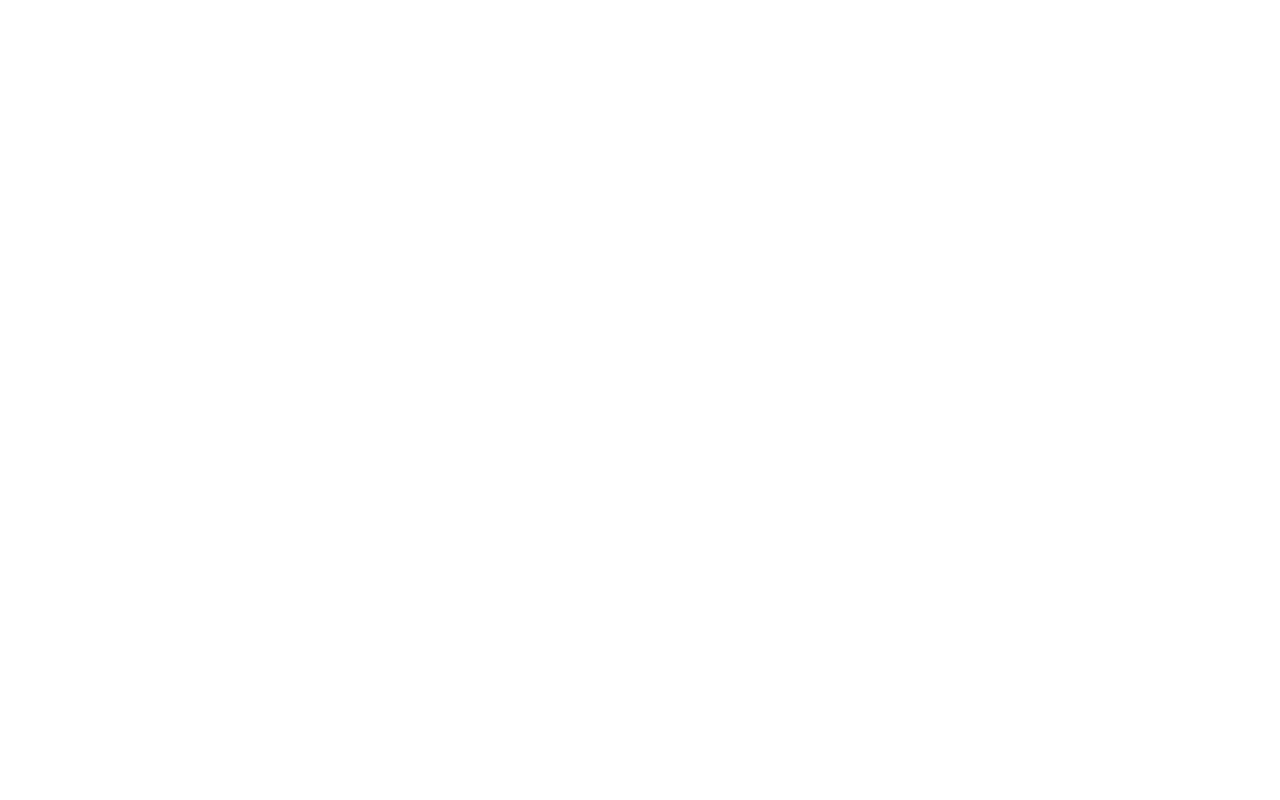
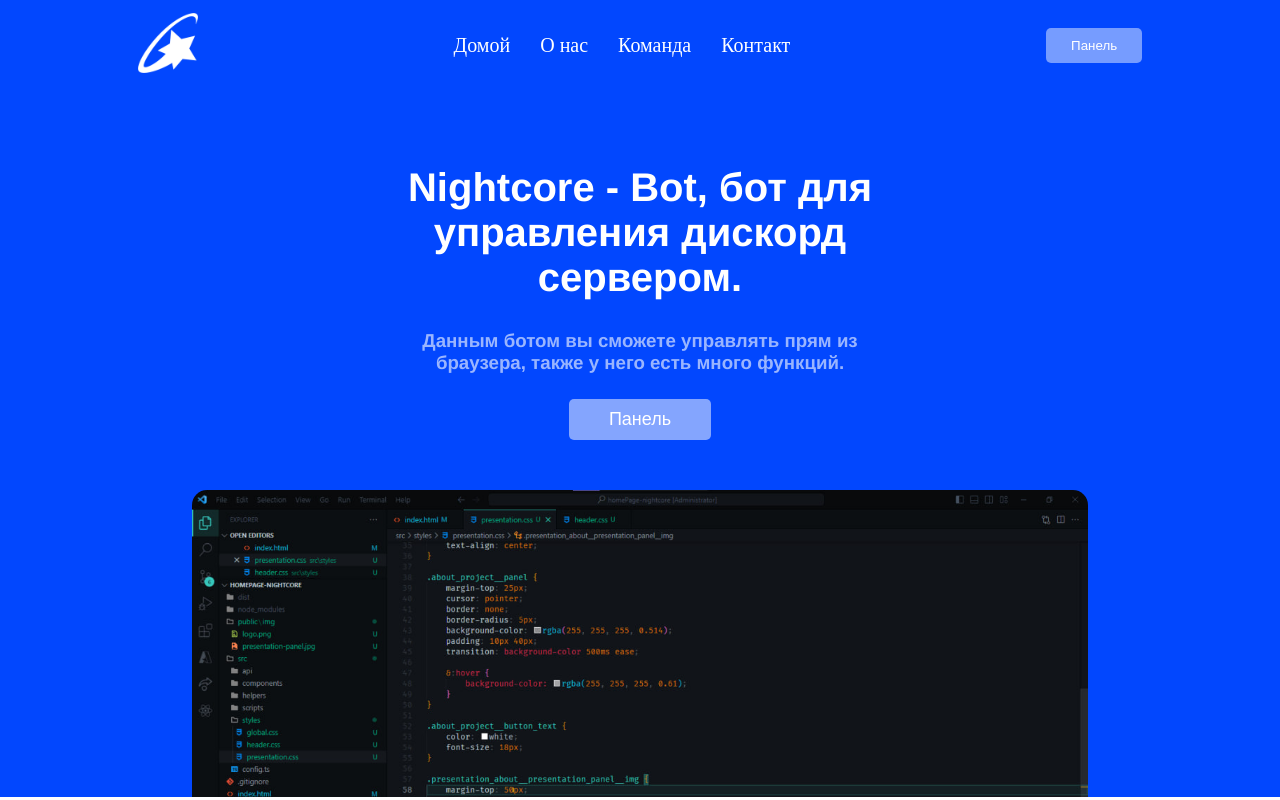
Before and after one commit to Vladoss9293/nightcore-homePage, a website built with Vite: page index.html in a window 1280 px wide. Built offline with nearby package versions, Linux system fonts and the light colour scheme.

Commit message:
version 0.0.1

```diff
--- a/index.html
+++ b/index.html
@@ -3,17 +3,60 @@
   <head>
     <meta charset="UTF-8" />
     <meta name="viewport" content="width=device-width, initial-scale=1.0" />
-    <title>Nightcore - Bot, бот для управления дискорд серверов.</title>
-    <meta name="description" content="Данный ботов вы сможете управлять прям из браузера, также у него есть много функицй.">
+    <title>Nightcore - Bot, бот для управления дискорд сервером.</title>
+    <meta name="description" content="Данным ботом вы сможете управлять прям из браузера, также у него есть много функций.">
     <meta name="keywords" content="Ds, Дс, Дискорд бот, Discord Bot, Управление из браузера">
     <meta property="og:type" content="website">
     <meta property="og:url" content="https://nightcore.tech/">
-    <meta property="og:title" content="Nightcore - Bot, бот для управления дискорд серверов.">
-    <meta property="og:description" content="Данный ботов вы сможете управлять прям из браузера, также у него есть много функицй.">
+    <meta property="og:title" content="Nightcore - Bot, бот для управления дискорд сервером.">
+    <meta property="og:description" content="Данным ботом вы сможете управлять прям из браузера, также у него есть много функций.">
     <meta property="og:image" content="https://www.cambridge.org/elt/blog/wp-content/uploads/2020/08/GettyImages-1221348467-e1597069527719.jpg">
+    <link rel="stylesheet" href="./src/styles/header.css">
+    <link rel="stylesheet" href="./src/styles/global.css">
+    <link rel="stylesheet" href="./src/styles/presentation.css">
   </head>
   <body>
-    <div id="app"></div>
+    <header>
+      <article class="header__content">
+        <section class="header__logo">
+          <img src="./public/img/logo.png" width="60px" alt="">
+        </section>
+        <section class="header__navigation">
+          <nav class="header__menu">
+              <ul class="header__list">
+                  <li class="header__item"><a href="#home" class="header__link">Домой</a></li>
+                  <li class="header__item"><a href="#about" class="header__link">О нас</a></li>
+                  <li class="header__item"><a href="#team" class="header__link">Команда</a></li>
+                  <li class="header__item"><a href="#contact" class="header__link">Контакт</a></li>
+              </ul>
+          </nav>
+        </section>
+        <section class="header__controls">
+          <button class="header__button_panel">Панель</button>
+        </section>
+      </article>
+    </header>
+    <main>
+      <article class="presentation">
+          <section class="presentation__about_project layout__container--1500">
+            <h1 class="about_project__title">
+              Nightcore - Bot, бот для управления дискорд сервером.
+            </h1>
+            <h3 class="about_project__description">
+              Данным ботом вы сможете управлять прям из браузера, также у него есть много функций.
+            </h3>
+            <button class="about_project__panel">
+              <p class="about_project__button_text">
+                Панель
+              </p>
+            </button>
+            <img class="presentation_about__presentation_panel__img" src="./public/img/presentation-panel.jpg" alt="presentation-panel">
+          </section>
+      </article>
+    </main>
+    <footer>
+
+    </footer>
     <script type="module" src="./src/scripts/main.ts"></script>
   </body>
 </html>
--- /dev/null
+++ b/src/styles/global.css
@@ -0,0 +1,11 @@
+* {
+    margin: 0;
+    padding: 0;
+    box-sizing: border-box;
+}
+
+html {
+    font-size: 16px;
+    -webkit-font-smoothing: antialiased;
+    -moz-osx-font-smoothing: grayscale;
+}
--- /dev/null
+++ b/src/styles/header.css
@@ -0,0 +1,42 @@
+header {
+    display: flex;
+    justify-content: center;
+    background-color: #0247FE;
+    height: 90px;
+}
+
+.header__content {
+    display: flex;
+    align-items: center;
+    justify-content: space-around;
+    padding: 10px;
+    background-color: #0247FE;
+    height: 100%;
+    width: 1500px;
+}
+
+.header__list {
+    display: flex;
+    list-style: none;
+    gap: 30px;
+}
+
+.header__link {
+    font-size: 20px;
+    text-decoration: none;
+    color: #ffffff;
+}
+
+.header__button_panel {
+    border: none;
+    color: white;
+    border-radius: 5px;
+    cursor: pointer;
+    padding: 10px 25px;
+    background-color: rgba(255, 255, 255, 0.459);
+    transition: background-color 500ms ease;
+
+    &:hover {
+        background-color: rgba(255, 255, 255, 0.63);
+    }
+}
--- /dev/null
+++ b/src/styles/presentation.css
@@ -0,0 +1,61 @@
+.presentation {
+    display: flex;
+    align-items: center;
+    justify-content: center;
+    background-color: #0247FE;
+}
+
+.presentation__about_project {
+    display: flex;
+    flex-direction: column;
+    align-items: center;
+    margin-top: 75px;
+}
+
+.layout__container--1250 {
+    width: 1250px;
+    display: flex;
+    justify-content: center;
+}
+
+.about_project__title {
+    width: 600px;
+    text-align: center;
+    font-family: 'Franklin Gothic Medium', 'Arial Narrow', Arial, sans-serif;
+    color: rgb(255, 255, 255);
+    font-size: 40px;
+}
+
+.about_project__description {
+    margin-top: 30px;
+    width: 500px;
+    font-family: 'Franklin Gothic Medium', 'Arial Narrow', Arial, sans-serif;
+    color: rgb(255, 255, 255);
+    opacity: 0.6;
+    text-align: center;
+}
+
+.about_project__panel {
+    margin-top: 25px;
+    cursor: pointer;
+    border: none;
+    border-radius: 5px;
+    background-color: rgba(255, 255, 255, 0.514);
+    padding: 10px 40px;
+    transition: background-color 500ms ease;
+
+    &:hover {
+        background-color: rgba(255, 255, 255, 0.61);
+    }
+}
+
+.about_project__button_text {
+    color: white;
+    font-size: 18px;
+}
+
+.presentation_about__presentation_panel__img {
+    margin-top: 50px;
+    width: 70%;
+    border-radius: 15px 15px 0px 0px;
+}
```
Also changed, not shown: public/img/logo.png (added), public/img/presentation-panel.jpg (added).
